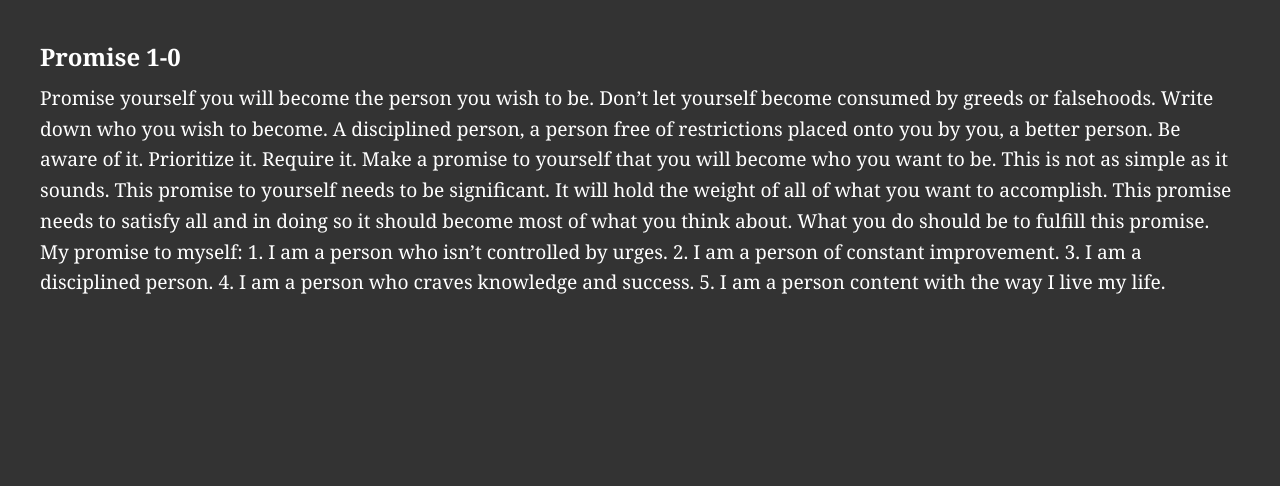
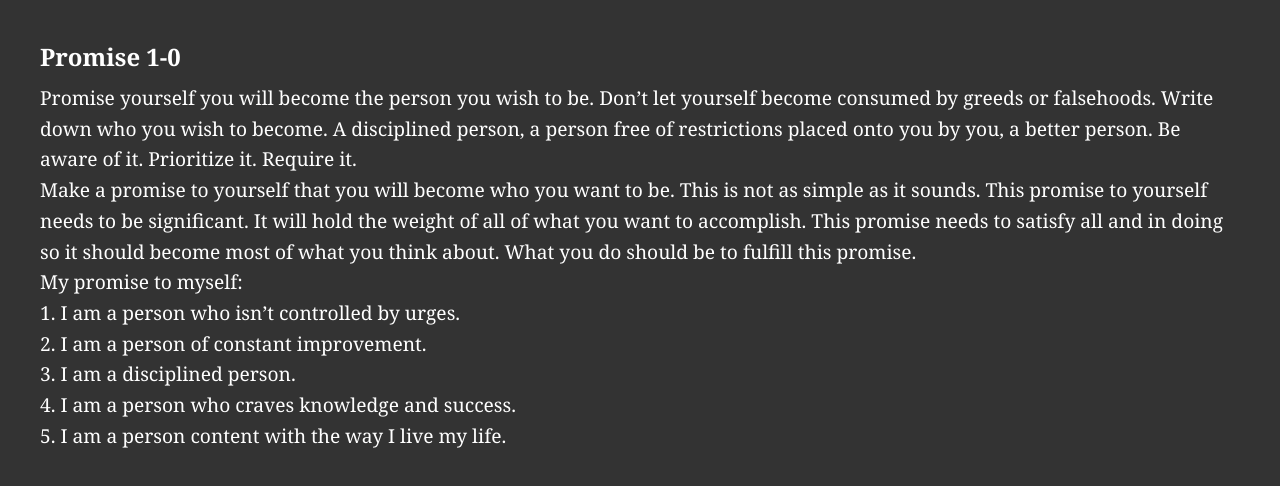
Before and after one commit to odigosbook/odigosbook.github.io, a plain HTML site: page index.html in a window 1280 px wide. Drawn offline with Linux system fonts and the light colour scheme.

Commit message:
Update index.html

```diff
--- a/index.html
+++ b/index.html
@@ -33,16 +33,16 @@
     <div class="chapter">
         <div class="chapter-title">Promise 1-0</div>
         <div class="chapter-text">
-            Promise yourself you will become the person you wish to be. Don’t let yourself become consumed by greeds or falsehoods. Write down who you wish to become. A disciplined person, a person free of restrictions placed onto you by you, a better person. Be aware of it. Prioritize it. Require it.
+            Promise yourself you will become the person you wish to be. Don’t let yourself become consumed by greeds or falsehoods. Write down who you wish to become. A disciplined person, a person free of restrictions placed onto you by you, a better person. Be aware of it. Prioritize it. Require it. <br>
 
-Make a promise to yourself that you will become who you want to be. This is not as simple as it sounds. This promise to yourself needs to be significant. It will hold the weight of all of what you want to accomplish. This promise needs to satisfy all and in doing so it should become most of what you think about. What you do should be to fulfill this promise.
+Make a promise to yourself that you will become who you want to be. This is not as simple as it sounds. This promise to yourself needs to be significant. It will hold the weight of all of what you want to accomplish. This promise needs to satisfy all and in doing so it should become most of what you think about. What you do should be to fulfill this promise. <br>
 
-My promise to myself:
-1. I am a person who isn’t controlled by urges.
-2. I am a person of constant improvement.
-3. I am a disciplined person.
-4. I am a person who craves knowledge and success.
-5. I am a person content with the way I live my life.
+My promise to myself: <br>
+1. I am a person who isn’t controlled by urges.<br>
+2. I am a person of constant improvement.<br>
+3. I am a disciplined person.<br>
+4. I am a person who craves knowledge and success.<br>
+5. I am a person content with the way I live my life.<br>
 
             <!-- Add your chapter text here -->
         </div>
```
